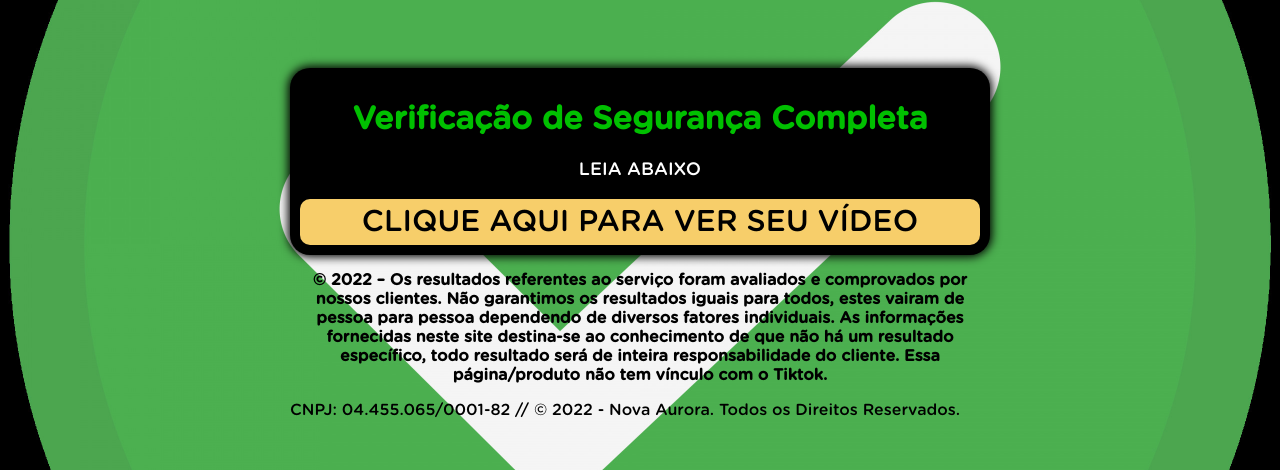
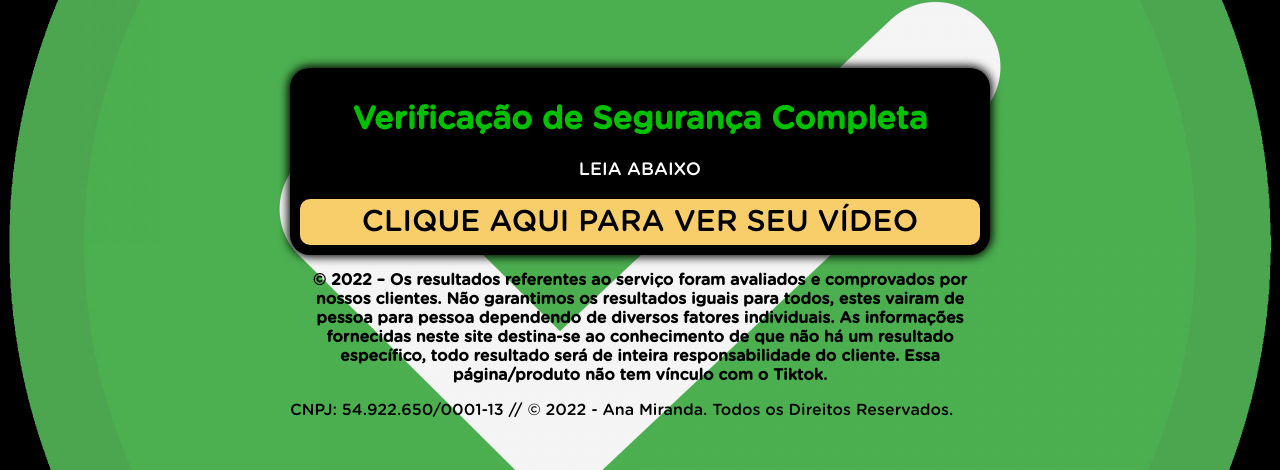
Before and after one commit to ArthurDuce/anamiranda.online, a plain HTML site: page ps/index.html in a window 1280 px wide. Shown: the part 156-626 px from the top of the page. Drawn offline with Linux system fonts and the light colour scheme; a script that the page names is missing.

Commit message:
Update index.html

```diff
--- a/ps/index.html
+++ b/ps/index.html
@@ -30,7 +30,7 @@
 
     </div>
 
-CNPJ: 04.455.065/0001-82 // © 2022 - Nova Aurora. Todos os Direitos Reservados.
+CNPJ: 54.922.650/0001-13 // © 2022 - Ana Miranda. Todos os Direitos Reservados.
 
   </div>
   <script type="text/javascript" src="script.js"></script>
```
